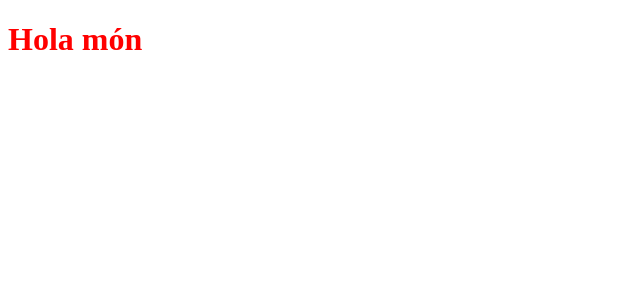
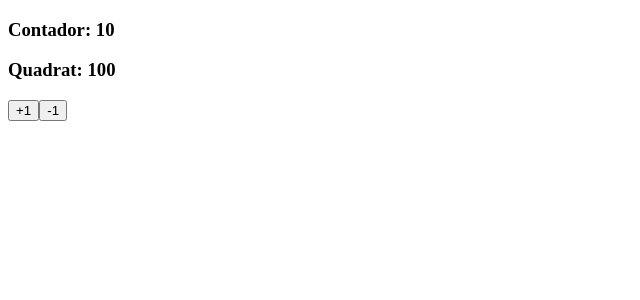
Before and after one commit to SectionOne/cursframeworksvue, a Vue app in the folder el-meu-ecommerce/: page / in a window 1280 px wide. Shown: the top 300 px of the page, without its empty margins (0-640 px from the left). Built offline with nearby package versions, Linux system fonts and the light colour scheme.

Commit message:
Codi 4 - Definint funcionalitat

```diff
--- a/el-meu-ecommerce/src/App.vue
+++ b/el-meu-ecommerce/src/App.vue
@@ -1,10 +1,19 @@
 <template>
-  <h1>Hola món</h1>
+  <section>
+      <h3>Contador: {{ counter }}</h3>
+      <h3>Quadrat: {{ 10 * 10 }}</h3>
+
+      <div>
+          <button>+1</button>
+          <button>-1</button>
+      </div>
+  </section>
 </template>
 
 <!--Definim la configuració de Vue amb un setup-->
 <script lang="ts" setup>
-console.log("Executat");
+import {ref} from 'vue';
+const counter = ref(10);
 </script>
 
 <!--Emprem scoped perque només s'apliqui a aquest component i template-->
```
